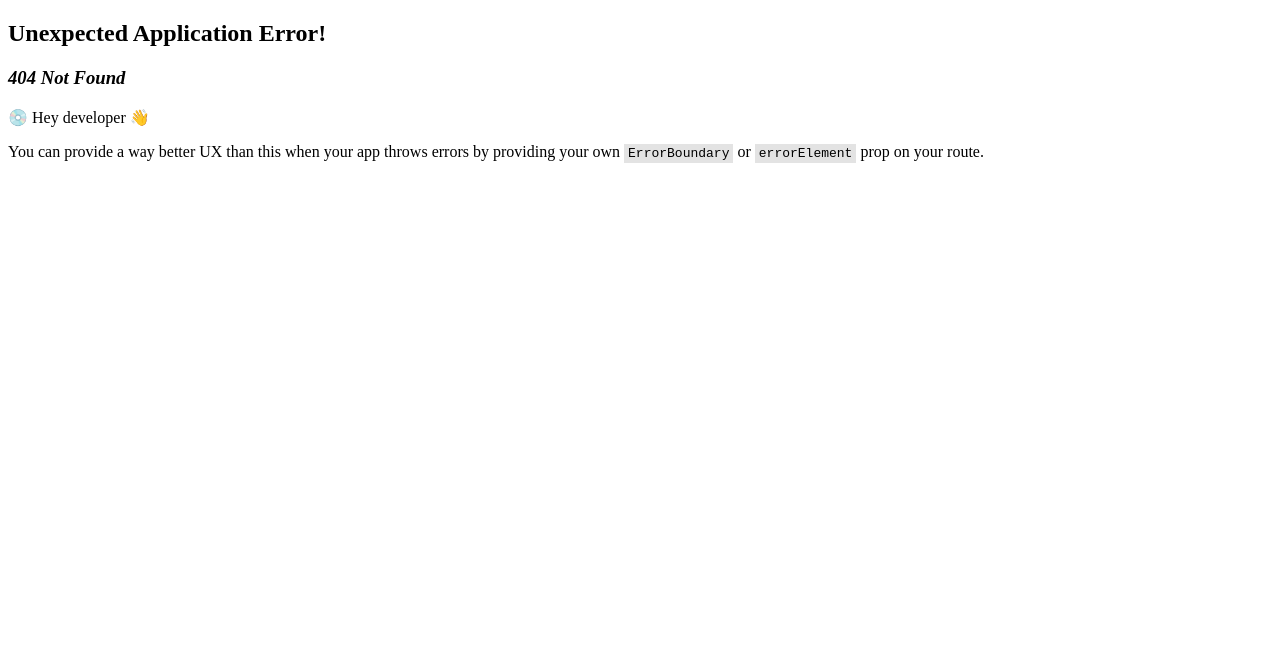
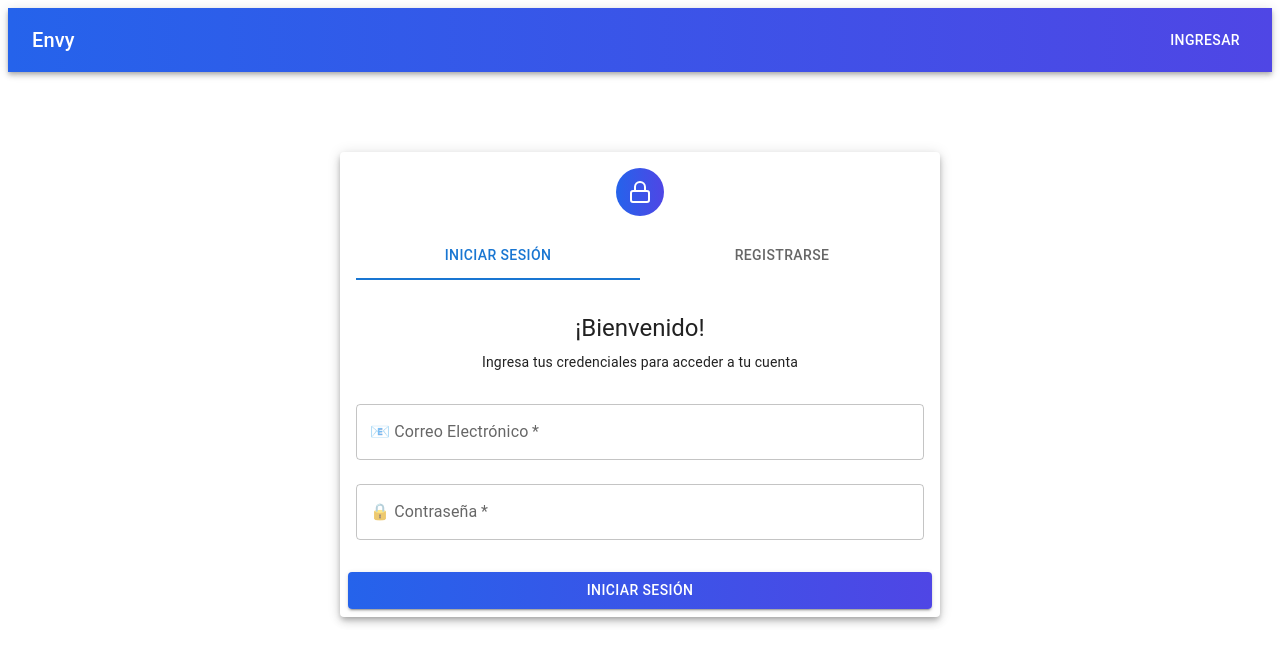
Before and after one commit to brayanyepesc/envy-front, a React (Vite) app: page /auth in a window 1280 px wide. Before the commit this address had no page. Shown: the top 664 px of the page. Built offline with nearby package versions, Linux system fonts and the light colour scheme.

Commit message:
feat: add login and register page

```diff
--- a/package.json
+++ b/package.json
@@ -14,6 +14,7 @@
     "@emotion/styled": "^11.14.1",
     "@mui/material": "^7.1.2",
     "axios": "^1.10.0",
+    "lucide-react": "^0.525.0",
     "react": "^19.1.0",
     "react-dom": "^19.1.0",
     "react-router": "^7.6.3",
--- a/src/App.tsx
+++ b/src/App.tsx
@@ -2,11 +2,15 @@ import { createBrowserRouter, RouterProvider } from "react-router";
 import { PublicLayout } from "./features/auth/components/templates/PublicLayout";
 import { Home } from "./features/home/components/templates/Home";
 import { PrivateLayout } from "./features/auth/components/templates/PrivateLayout";
+import { Auth } from "./features/auth/components/pages/Auth";
 
 const router = createBrowserRouter([
   {
     element: <PublicLayout />,
-    children: [{ path: "/", element: <Home /> }],
+    children: [
+      { path: "/", element: <Home /> },
+      { path: "/auth", element: <Auth /> },
+    ],
   },
   {
     element: <PrivateLayout />,
--- a/src/features/auth/components/organisms/Navbar.tsx
+++ b/src/features/auth/components/organisms/Navbar.tsx
@@ -6,7 +6,10 @@ export const Navbar = () => {
   const navigate = useNavigate();
   const { token, removeToken } = useTokenStore();
   return (
-    <AppBar position="static">
+    <AppBar
+      position="static"
+      sx={{ background: "linear-gradient(to right, #2563eb, #4f46e5)" }}
+    >
       <Toolbar>
         <Typography variant="h6" sx={{ flexGrow: 1 }}>
           Envy
--- /dev/null
+++ b/src/features/auth/components/pages/Auth.tsx
@@ -0,0 +1,53 @@
+import { useState } from "react";
+import { Box, Tabs, Tab, Card, CardHeader } from "@mui/material";
+import { Lock } from "lucide-react";
+import { LoginTab } from "../templates/LoginTab";
+import { RegisterTab } from "../templates/RegisterTab";
+
+export const Auth = () => {
+  const [tab, setTab] = useState(0);
+  return (
+    <Box
+      minHeight="100%"
+      display="flex"
+      alignItems="center"
+      justifyContent="center"
+      bgcolor="linear-gradient(to bottom right, #eff6ff, #e0e7ff)"
+      marginTop={10}
+    >
+      <Card sx={{ width: "100%", maxWidth: 600, boxShadow: 5 }}>
+        <CardHeader
+          title={
+            <Box display="flex" justifyContent="center" mb={2}>
+              <Box
+                width={48}
+                height={48}
+                borderRadius="50%"
+                display="flex"
+                alignItems="center"
+                justifyContent="center"
+                sx={{
+                  background: "linear-gradient(to right, #2563eb, #4f46e5)",
+                }}
+              >
+                <Lock color="white" />
+              </Box>
+            </Box>
+          }
+          subheader={
+            <Tabs
+              value={tab}
+              onChange={(_, newValue) => setTab(newValue)}
+              variant="fullWidth"
+            >
+              <Tab label="Iniciar Sesión" />
+              <Tab label="Registrarse" />
+            </Tabs>
+          }
+        />
+        {tab === 0 && <LoginTab />}
+        {tab === 1 && <RegisterTab />}
+      </Card>
+    </Box>
+  );
+};
--- /dev/null
+++ b/src/features/auth/components/templates/LoginTab.tsx
@@ -0,0 +1,67 @@
+import {
+  CardContent,
+  Typography,
+  TextField,
+  Button,
+  CardActions,
+} from "@mui/material";
+import { useState } from "react";
+
+export const LoginTab = () => {
+  const [loginData, setLoginData] = useState({
+    email: "",
+    password: "",
+  });
+  const handleLogin = (e: React.FormEvent) => {
+    e.preventDefault();
+    console.log("Login data:", loginData);
+  };
+  return (
+    <form onSubmit={handleLogin}>
+      <CardContent>
+        <Typography variant="h5" textAlign="center" gutterBottom>
+          ¡Bienvenido!
+        </Typography>
+        <Typography variant="body2" textAlign="center" mb={2}>
+          Ingresa tus credenciales para acceder a tu cuenta
+        </Typography>
+        <TextField
+          fullWidth
+          label="📧 Correo Electrónico"
+          type="email"
+          placeholder="tu@ejemplo.com"
+          margin="normal"
+          value={loginData.email}
+          onChange={(e) =>
+            setLoginData({ ...loginData, email: e.target.value })
+          }
+          required
+        />
+        <TextField
+          fullWidth
+          label="🔒 Contraseña"
+          type="password"
+          placeholder="••••••••"
+          margin="normal"
+          value={loginData.password}
+          onChange={(e) =>
+            setLoginData({ ...loginData, password: e.target.value })
+          }
+          required
+        />
+      </CardContent>
+      <CardActions>
+        <Button
+          type="submit"
+          variant="contained"
+          fullWidth
+          sx={{
+            background: "linear-gradient(to right, #2563eb, #4f46e5)",
+          }}
+        >
+          Iniciar Sesión
+        </Button>
+      </CardActions>
+    </form>
+  );
+};
--- a/src/features/auth/components/templates/PrivateLayout.tsx
+++ b/src/features/auth/components/templates/PrivateLayout.tsx
@@ -9,7 +9,7 @@ export const PrivateLayout = () => {
   return (
     <>
       <Navbar />
-      <Container sx={{ mt: 2 }}>
+      <Container>
         <Outlet />
       </Container>
     </>
--- a/src/features/auth/components/templates/PublicLayout.tsx
+++ b/src/features/auth/components/templates/PublicLayout.tsx
@@ -6,7 +6,7 @@ export const PublicLayout = () => {
   return (
     <>
       <Navbar />
-      <Container sx={{ mt: 5 }}>
+      <Container>
         <Outlet />
       </Container>
     </>
--- /dev/null
+++ b/src/features/auth/components/templates/RegisterTab.tsx
@@ -0,0 +1,143 @@
+import {
+  CardContent,
+  Typography,
+  TextField,
+  Button,
+  Box,
+  CardActions,
+} from "@mui/material";
+import { useState } from "react";
+
+export const RegisterTab = () => {
+  const [registerData, setRegisterData] = useState({
+    names: "",
+    lastnames: "",
+    email: "",
+    city: "",
+    password: "",
+    confirmPassword: "",
+  });
+  const handleRegister = (e: React.FormEvent) => {
+    e.preventDefault();
+    if (registerData.password !== registerData.confirmPassword) {
+      alert("Las contraseñas no coinciden");
+      return;
+    }
+    console.log("Register data:", registerData);
+  };
+  return (
+    <form onSubmit={handleRegister}>
+      <CardContent>
+        <Typography variant="h5" textAlign="center" gutterBottom>
+          Crear Cuenta
+        </Typography>
+        <Typography variant="body2" textAlign="center" mb={2}>
+          Completa la información para crear tu cuenta
+        </Typography>
+        <Box display="flex" gap={2}>
+          <TextField
+            fullWidth
+            label="👤 Nombres"
+            placeholder="Juan"
+            value={registerData.names}
+            onChange={(e) =>
+              setRegisterData({
+                ...registerData,
+                names: e.target.value,
+              })
+            }
+            required
+          />
+          <TextField
+            fullWidth
+            label="👤 Apellidos"
+            placeholder="Pérez"
+            value={registerData.lastnames}
+            onChange={(e) =>
+              setRegisterData({
+                ...registerData,
+                lastnames: e.target.value,
+              })
+            }
+            required
+          />
+        </Box>
+
+        <TextField
+          fullWidth
+          label="📧 Correo Electrónico"
+          type="email"
+          placeholder="tu@ejemplo.com"
+          margin="normal"
+          value={registerData.email}
+          onChange={(e) =>
+            setRegisterData({
+              ...registerData,
+              email: e.target.value,
+            })
+          }
+          required
+        />
+
+        <TextField
+          fullWidth
+          label="🏙️ Ciudad"
+          type="text"
+          placeholder="Ciudad"
+          margin="normal"
+          value={registerData.city}
+          onChange={(e) =>
+            setRegisterData({
+              ...registerData,
+              city: e.target.value,
+            })
+          }
+        />
+
+        <TextField
+          fullWidth
+          label="🔒 Contraseña"
+          type="password"
+          placeholder="••••••••"
+          margin="normal"
+          value={registerData.password}
+          onChange={(e) =>
+            setRegisterData({
+              ...registerData,
+              password: e.target.value,
+            })
+          }
+          required
+        />
+
+        <TextField
+          fullWidth
+          label="🔒 Confirmar Contraseña"
+          type="password"
+          placeholder="••••••••"
+          margin="normal"
+          value={registerData.confirmPassword}
+          onChange={(e) =>
+            setRegisterData({
+              ...registerData,
+              confirmPassword: e.target.value,
+            })
+          }
+          required
+        />
+      </CardContent>
+      <CardActions>
+        <Button
+          type="submit"
+          variant="contained"
+          fullWidth
+          sx={{
+            background: "linear-gradient(to right, #2563eb, #4f46e5)",
+          }}
+        >
+          Crear Cuenta
+        </Button>
+      </CardActions>
+    </form>
+  );
+};
```
Also changed, not shown: 1 other file (tests, documents, lock files or other folders).
